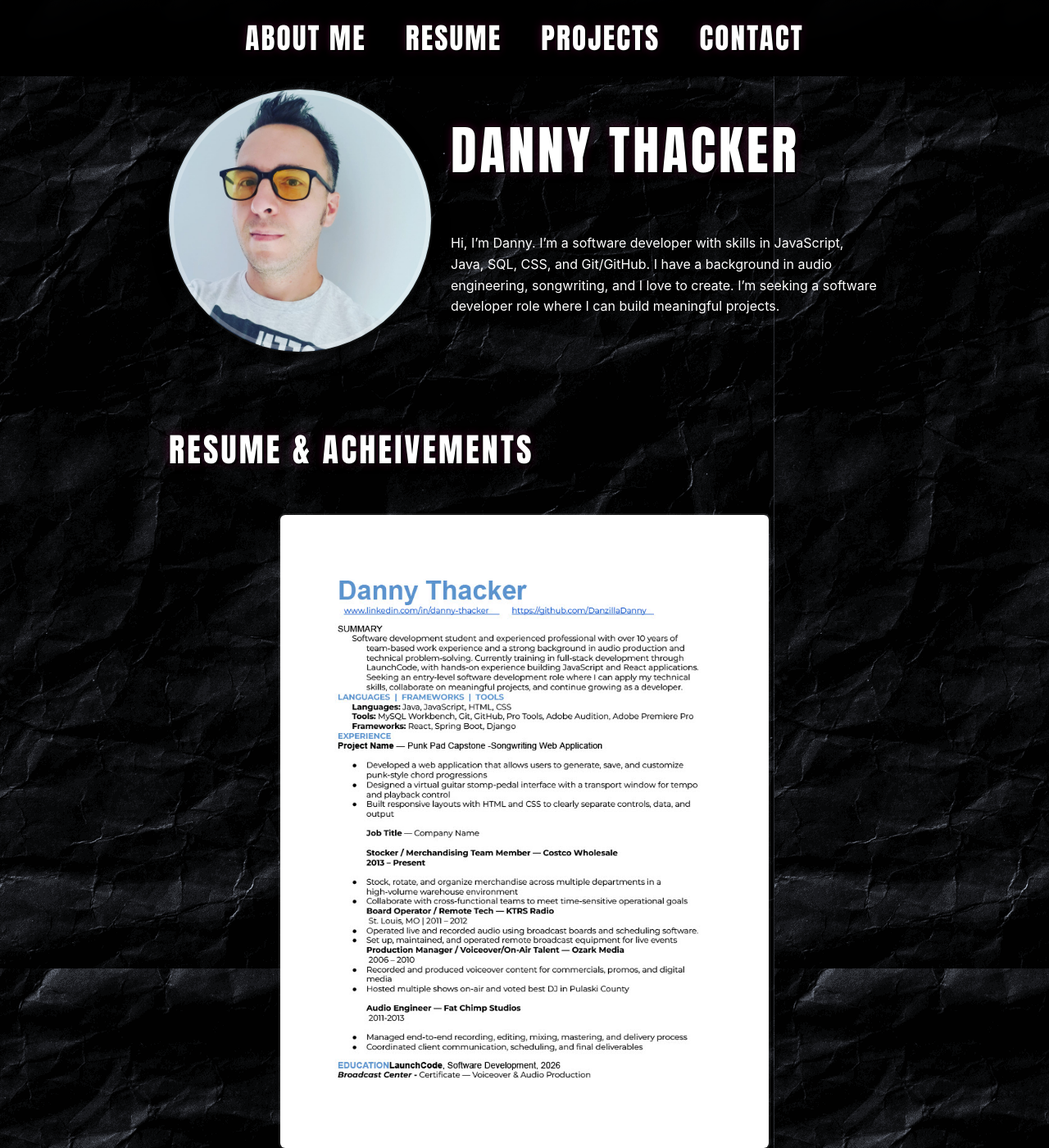
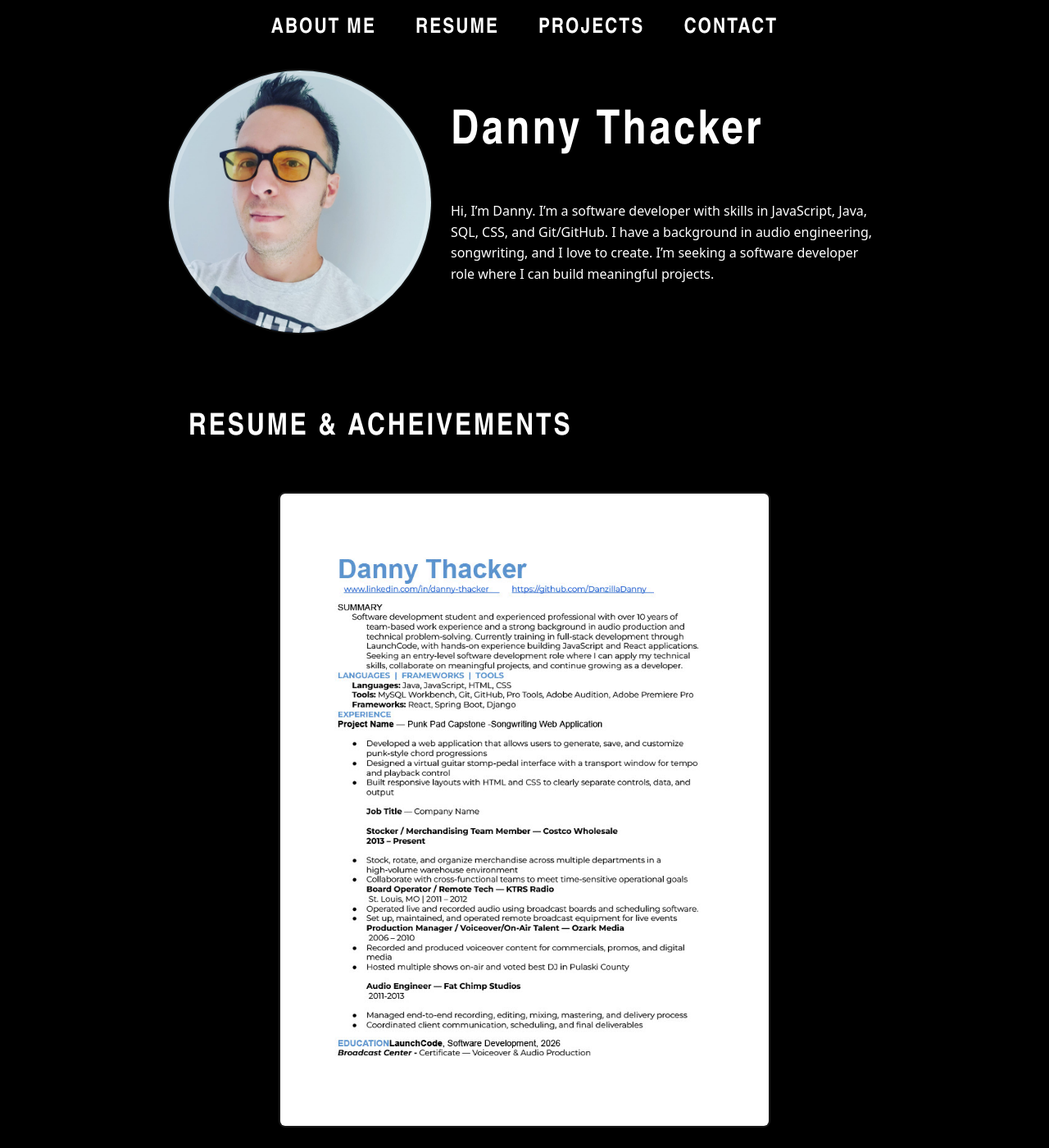
Before and after one commit to DanzillaDanny/DanzillaDanny.github.io, a Jekyll site: the page built from index.md, in a window 1280 px wide and 1400 px high. Shown: the whole window at 82% size. Built offline with Jekyll 4.4.1, drawn with Linux system fonts in a browser that asks for light colours.

Commit message:
cleaner look to background and fonts

```diff
--- a/assets/index.css
+++ b/assets/index.css
@@ -3,6 +3,7 @@
     --main-text-color: #ffffff;
     --accent-color: #ff23a3;
     --max: 900px;
+     --display-font: "Arial Narrow", "HelveticaNeue-CondensedBold", "Helvetica Neue", Helvetica, Arial, system-ui, sans-serif;
 }
 
 * {
@@ -10,24 +11,13 @@
 }
 
 body {
-   font-family: -apple-system, BlinkMacSystemFont, 'Segoe UI', Roboto, 'Helvetica Neue', Arial, sans-serif;
+   font-family: system-ui, -apple-system, BlinkMacSystemFont, "Segoe UI", Roboto, Arial, sans-serif;
    background: var(--main-bg-color);
     color: var(--main-text-color);
     margin: 0;
     padding: 0;
 }
 
-body::before{
-  content: "";
-  position: fixed;
-  inset: 0;
-  z-index: -1;
-  pointer-events: none;
-
-  background-image: url("/assets/Paper_Background.png");
-  background-repeat: repeat;
-  background-size: auto;
-}
 
 .site-header {
     position: sticky;
@@ -51,10 +41,10 @@ body::before{
 }
 
 .nav a{
-    font-family: Impact, 'Arial Black', 'Franklin Gothic Bold', sans-serif;
-    font-size: clamp(1.4rem, 4vw, 2.2rem);
+    font-family: var(--display-font);
+    font-size: clamp(1.1rem, 3vw, 1.6rem);
     letter-spacing: 0.08em;
-    font-weight: 900;
+    font-weight: 800;
     text-transform: uppercase;
     color: #ffffff;
     text-decoration: none;
@@ -113,30 +103,17 @@ body::before{
     min-width: 280px;
 }
 
-.hero-text h1{
-    font-size: clamp(2.5rem, 7vw, 4rem);
-    font-family: Impact, 'Arial Black', 'Franklin Gothic Bold', sans-serif;
-    letter-spacing: 0.05em;
+.hero-text h1 {
+  font-family: var(--display-font);
+  font-size: clamp(2.2rem, 6vw, 3.6rem);
+  letter-spacing: 0.06em;
+  font-weight: 900;
   margin-top: 0;
 }
 
+
 .hero-text p {
     line-height: 1.6;
-}
-
-.nav a,
-.section h2,
-.hero-text h1 {
-  font-family: Impact, 'Arial Black', 'Franklin Gothic Bold', sans-serif;
-  text-transform: uppercase;
-  letter-spacing: 0.06em;
-  font-weight: 900;
-
-text-shadow:
-    2px 2px 0 rgba(0,0,0,0.9),
-    -1px -1px 0 rgba(0,0,0,0.6),
-    3px 3px 8px rgba(0,0,0,0.8),
-    0 0 12px rgba(255,35,163,0.3);
 }
 
 .section {
@@ -144,15 +121,21 @@ text-shadow:
 }
 
 .section h2 {
-    font-size: clamp(1.8rem, 6vw, 2.5rem);
+  font-family: var(--display-font);
+  font-size: clamp(1.6rem, 5vw, 2.3rem);
   letter-spacing: 0.08em;
+  font-weight: 800;
+  text-transform: uppercase;
+
   text-align: center;
   margin-left: auto;
   margin-right: auto;
   position: relative;
   display: inline-block;
-    padding: 0.5rem, 1.5rem;
+  padding: 0.5rem 1.5rem;
   margin-bottom: 1.5rem;
+
+  text-shadow: none;
 }
 
 .section p a,
```
Lines whose indentation alone changed are shown as unchanged.
